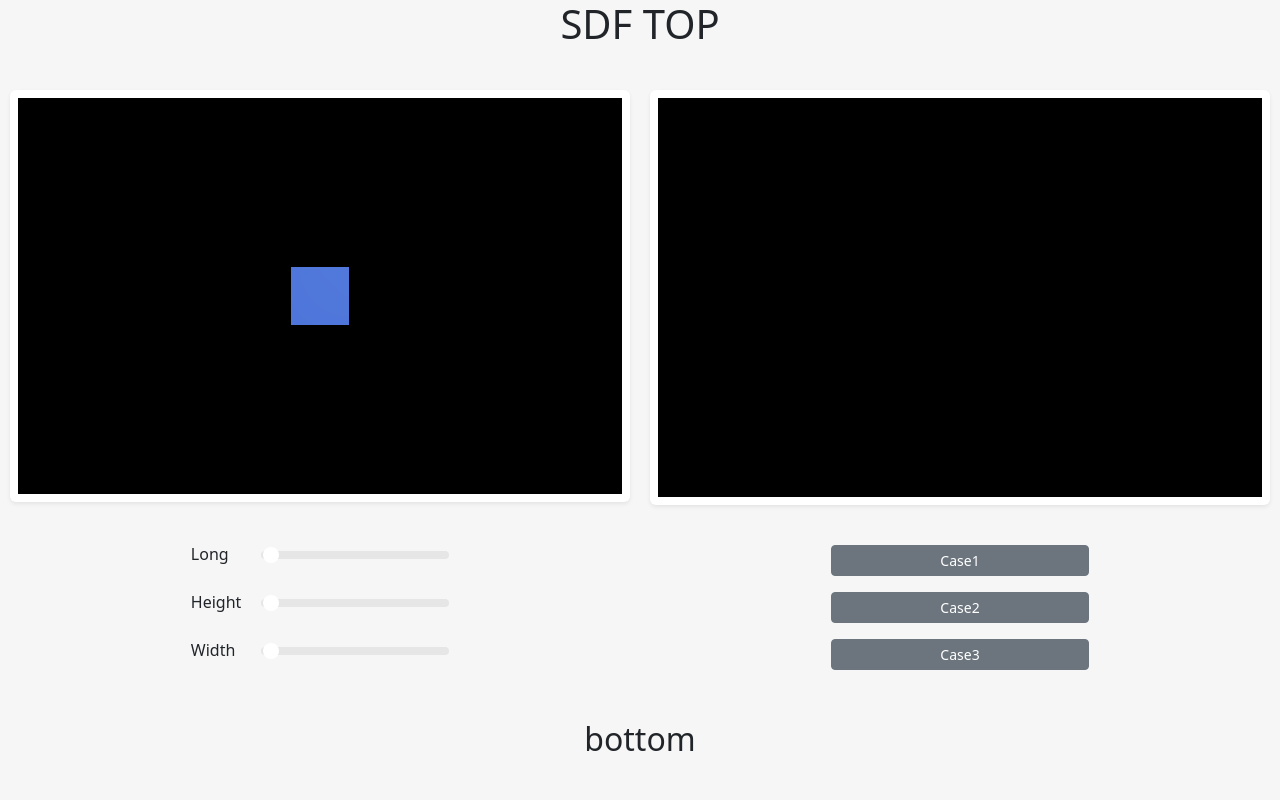
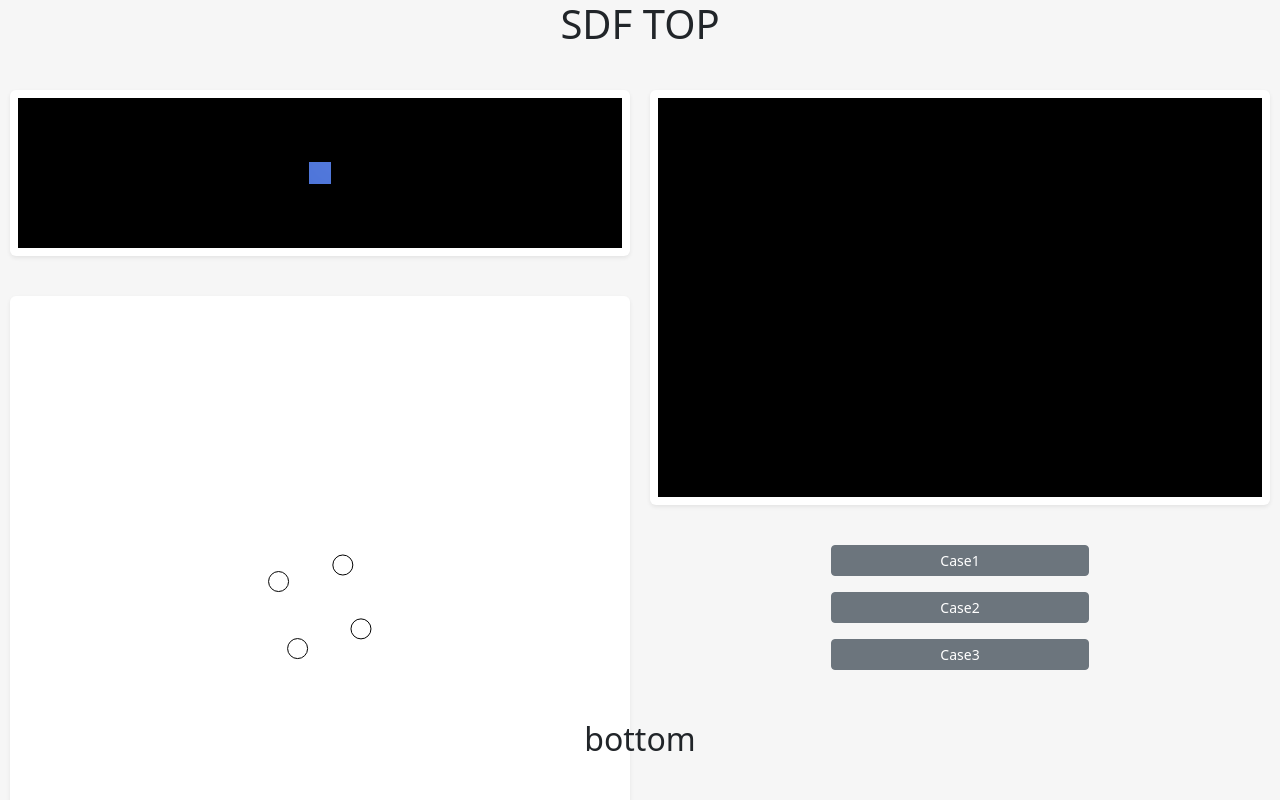
Before and after one commit to JunlingZhuang/Neuralroom-Frontend, a React (Create React App) app in the folder interiorsdffrontend/: page / in a window 1280 px wide. Shown: the top 800 px of the page. Built offline with nearby package versions, Linux system fonts and the light colour scheme.

Commit message:
add  d3 js graph node

```diff
--- a/interiorsdffrontend/package.json
+++ b/interiorsdffrontend/package.json
@@ -10,10 +10,12 @@
     "@testing-library/user-event": "^13.5.0",
     "@types/three": "^0.161.2",
     "bootstrap": "^5.3.2",
+    "d3": "^7.8.5",
     "react": "^18.2.0",
     "react-bootstrap": "^2.10.1",
     "react-dom": "^18.2.0",
     "react-scripts": "^5.0.1",
+    "resize-observer-polyfill": "^1.5.1",
     "three": "^0.161.0",
     "web-vitals": "^2.1.4"
   },
--- a/interiorsdffrontend/src/App.js
+++ b/interiorsdffrontend/src/App.js
@@ -1,17 +1,38 @@
 import "bootstrap/dist/css/bootstrap.min.css";
 import "./App.css";
-import React, { useState } from "react";
+import React, { useRef, useState, useEffect } from "react";
 import Stack from "react-bootstrap/Stack";
 
 import { Container, Row, Col } from "react-bootstrap";
 import Button from "react-bootstrap/Button";
 import { Canvas } from "@react-three/fiber";
 
+import GraphNetwork from "./components/graphnetwork.js";
 import InputBox from "./components/inputbox.js";
 import OutputBox from "./components/outputbox.js";
 import RangeControl from "./components/rangecontrol.js";
+import ResizeObserver from "resize-observer-polyfill";
 
 function App() {
+  const [containerSize, setContainerSize] = useState({ width: 0, height: 0 });
+  const containerRef = useRef(null);
+
+  // 使用 ResizeObserver 监听容器尺寸变化
+  useEffect(() => {
+    const resizeObserver = new ResizeObserver((entries) => {
+      const { width, height } = entries[0].contentRect;
+      setContainerSize({ width, height });
+    });
+
+    if (containerRef.current) {
+      resizeObserver.observe(containerRef.current);
+    }
+
+    return () => {
+      resizeObserver.disconnect();
+    };
+  }, [containerRef]); // 将 containerRef 添加到依赖项数组中
+
   const [modelUrl, setModelUrl] = useState("");
   const handleModelChange = (modelName) => {
     setModelUrl(`http://127.0.0.1:5000/models/${modelName}.fbx`);
@@ -45,8 +66,17 @@ function App() {
           <Row>
             <Col className="input-col-left" sm={6} md={6} lg={6} xl={6} xxl={6}>
               <Stack gap={3}>
-                <div className="input-box-canvas shadow-sm p-2 mb-4 bg-body rounded h-75 d-block">
+                <div className="input-box-canvas shadow-sm p-2 mb-4 bg-body rounded d-block">
                   <InputBox boxSize={boxSize} />
+                </div>
+                <div
+                  ref={containerRef}
+                  className="input-box-canvas shadow-sm p-2 mb-4 bg-body rounded d-block"
+                >
+                  <GraphNetwork
+                    parentWidth={containerSize.width}
+                    parentHeight={containerSize.width}
+                  />
                 </div>
                 <Stack gap={3} className="col-md-5 mx-auto">
                   <RangeControl
--- /dev/null
+++ b/interiorsdffrontend/src/components/graphnetwork.js
@@ -0,0 +1,73 @@
+import React, { useEffect, useRef } from "react";
+import * as d3 from "d3";
+
+const GraphNetwork = ({ parentWidth, parentHeight }) => {
+  const svgRef = useRef(null);
+
+  useEffect(() => {
+    const margin = { top: 5, right: 5, bottom: 5, left: 5 };
+    const width = parentWidth - margin.left - margin.right;
+    const height = parentHeight - margin.top - margin.bottom;
+
+    // 清除之前的 SVG 内容
+    d3.select(svgRef.current).selectAll("*").remove();
+
+    const svg = d3
+      .select(svgRef.current)
+      .append("svg")
+      .attr("width", parentWidth)
+      .attr("height", parentHeight)
+      .append("g")
+      .attr("transform", "translate(" + margin.left + "," + margin.top + ")");
+
+    // 创建四个节点
+    const nodes = [{ id: "A" }, { id: "B" }, { id: "C" }, { id: "D" }];
+
+    const links = [
+      { source: "A", target: "B" },
+      { source: "A", target: "C" },
+      { source: "B", target: "D" },
+      { source: "C", target: "D" },
+    ];
+
+    const simulation = d3
+      .forceSimulation(nodes)
+      .force(
+        "link",
+        d3.forceLink(links).id((d) => d.id)
+      )
+      .force("charge", d3.forceManyBody().strength(-400))
+      .force("center", d3.forceCenter(width / 2, height / 2));
+
+    const link = svg
+      .selectAll(".link")
+      .data(links)
+      .enter()
+      .append("line")
+      .attr("class", "link");
+
+    const node = svg
+      .selectAll(".node")
+      .data(nodes)
+      .enter()
+      .append("circle")
+      .attr("class", "node")
+      .attr("r", 10)
+      .style("fill", "white")
+      .style("stroke", "black");
+
+    simulation.on("tick", () => {
+      link
+        .attr("x1", (d) => d.source.x)
+        .attr("y1", (d) => d.source.y)
+        .attr("x2", (d) => d.target.x)
+        .attr("y2", (d) => d.target.y);
+
+      node.attr("cx", (d) => d.x).attr("cy", (d) => d.y);
+    });
+  }, [parentWidth, parentHeight]);
+
+  return <div className="graph-network" ref={svgRef}></div>;
+};
+
+export default GraphNetwork;
```
Also changed, not shown: 1 other file (tests, documents, lock files or other folders).
